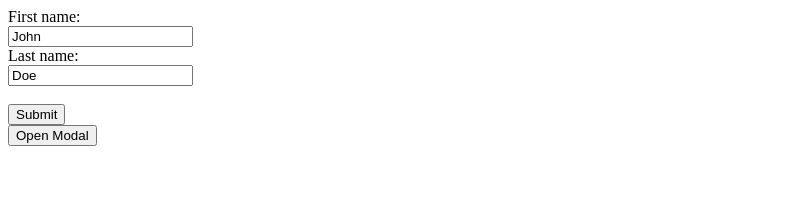
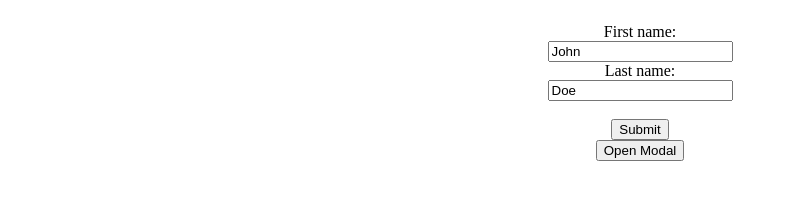
Before and after one commit to wcg-sam/github, a plain HTML site: page index.html in a window 1280 px wide. Shown: the whole page, without its empty margins (0-788 px from the left). Drawn offline with Linux system fonts and the light colour scheme.

Commit message:
commit on master

```diff
--- a/index.html
+++ b/index.html
@@ -7,7 +7,7 @@
     <title>Document</title>
 </head>
 <body>
-
+    <div id="main-content">
         <form>
             <label for="fname">First name:</label><br>
             <input type="text" id="fname" name="fname" value="John"><br>
@@ -20,16 +20,17 @@
 
         <button id="myBtn">Open Modal</button>
 
-<!-- The Modal -->
         <div id="myModal" class="modal">
 
-  <!-- Modal content -->
             <div class="modal-content">
                 <span class="close">&times;</span>
                 <p>Some text in the Modal..</p>
             </div>
 
         </div>
+
+    </div>
+
 
 
 <script>
--- a/page.css
+++ b/page.css
@@ -34,3 +34,8 @@
     text-decoration: none;
     cursor: pointer;
   }
+
+  #main-content{
+      text-align: center;
+      padding: 15px 15px;
+  }
```
Lines whose indentation alone changed are shown as unchanged.
